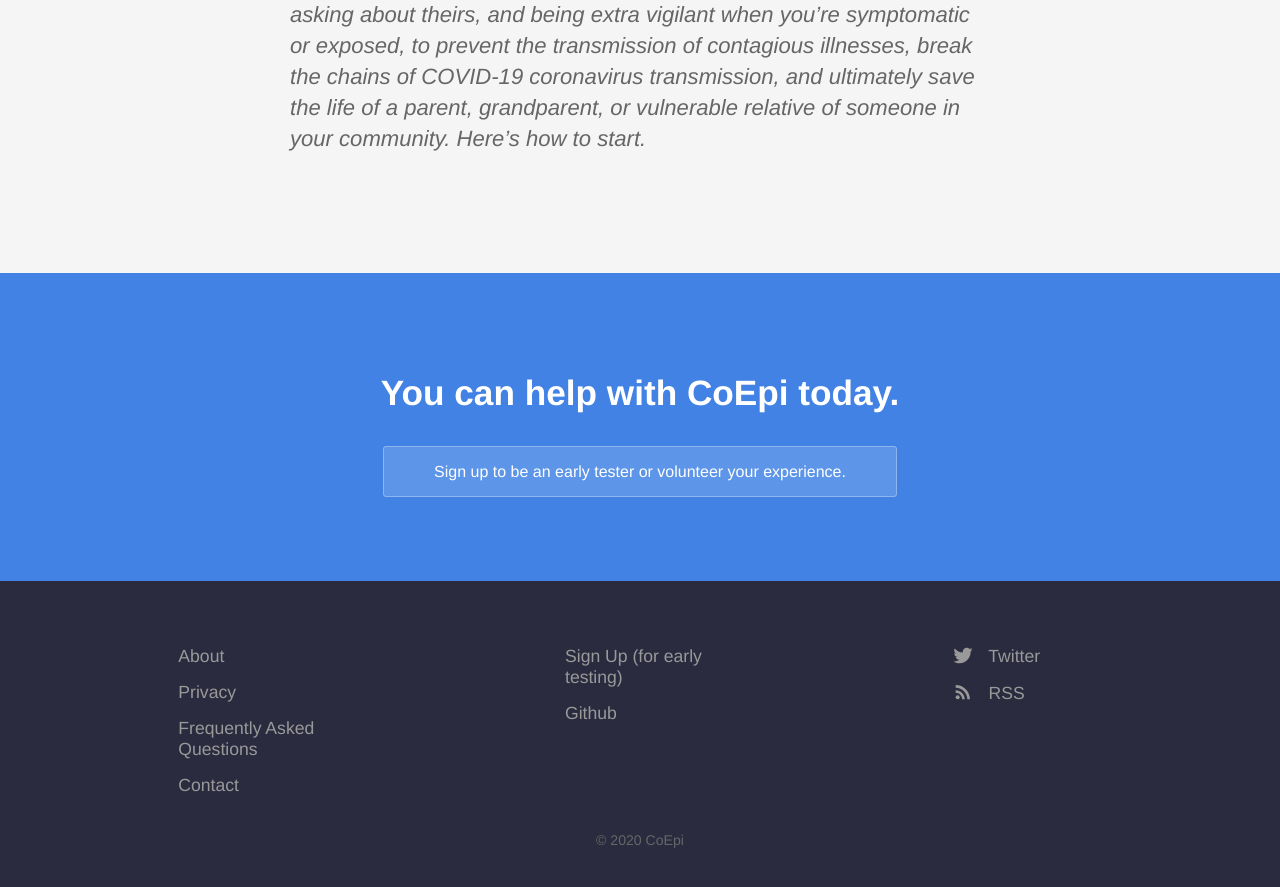
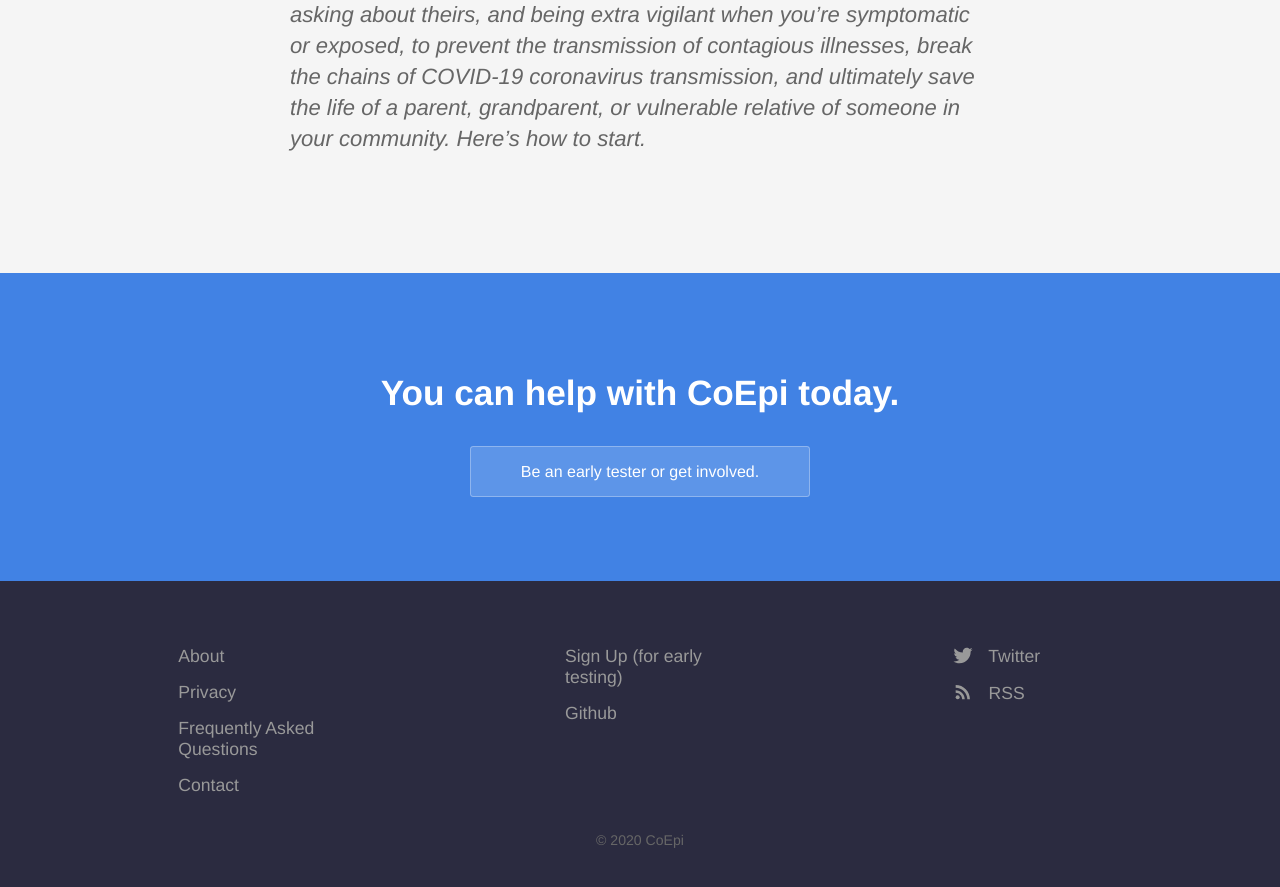
Before and after one commit to Co-Epi/website, a Jekyll site: the page built from index.html, in a window 1280 px wide and 900 px high, scrolled down 2548 px. Shown: the top 887 px of the window. Built offline with Jekyll 4.4.1, drawn with Linux system fonts in a browser that asks for light colours; the list of posts is cut into pages by our own code.

Commit message:
shortening button text for mobile readability

```diff
--- a/index.html
+++ b/index.html
@@ -60,6 +60,6 @@
 
 	<section class="bottom-cta">
 		<h2 class="editable"><strong>You can help with CoEpi today.</strong></h2>
-		<div class="button alt"><a href="https://forms.gle/MLeKz9nerPvX8fwC8">Sign up to be an early tester or volunteer your experience.</a></div>
+		<div class="button alt"><a href="https://forms.gle/MLeKz9nerPvX8fwC8">Be an early tester or get involved.</a></div>
 	</section>
 </div>
```
